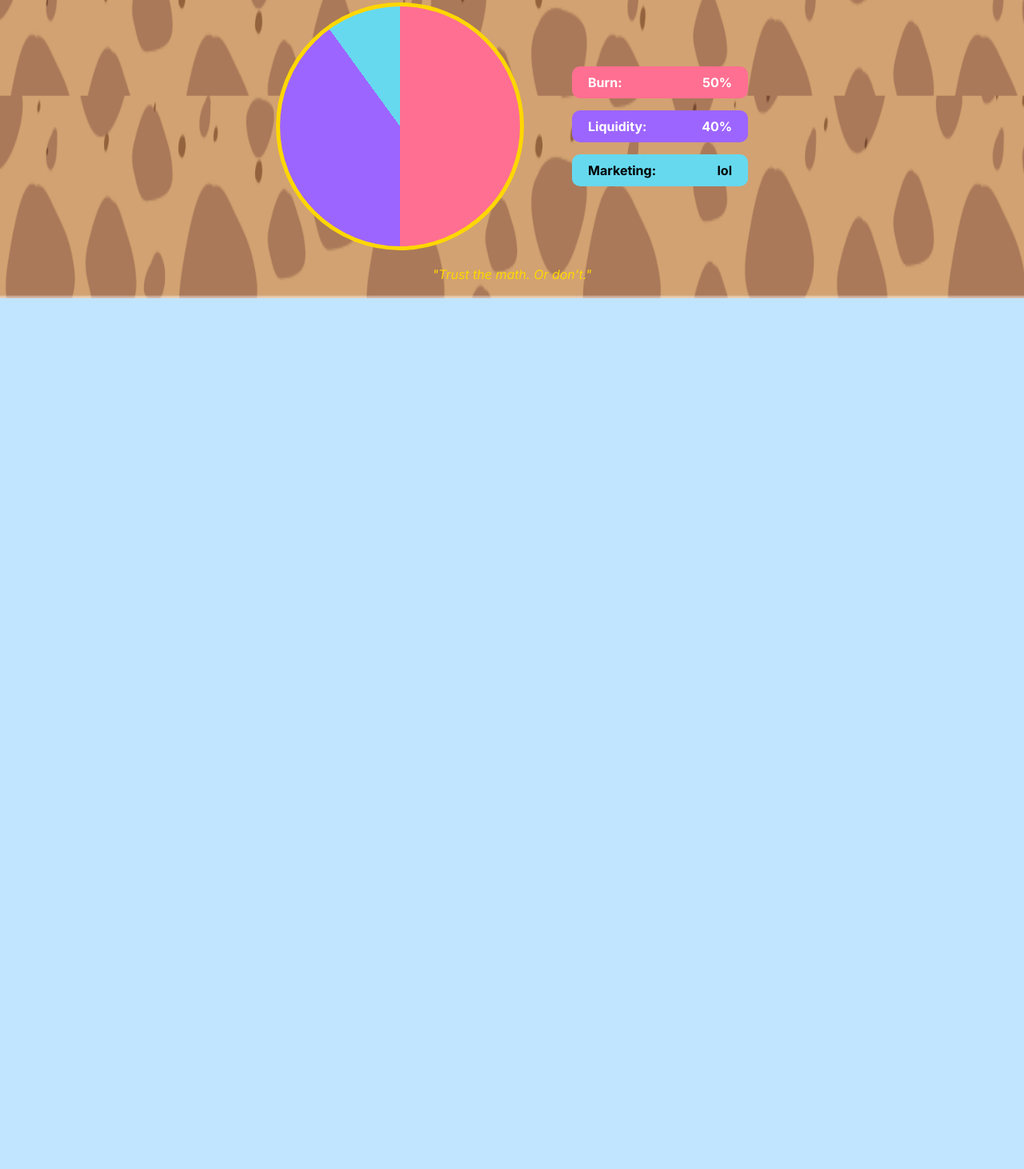
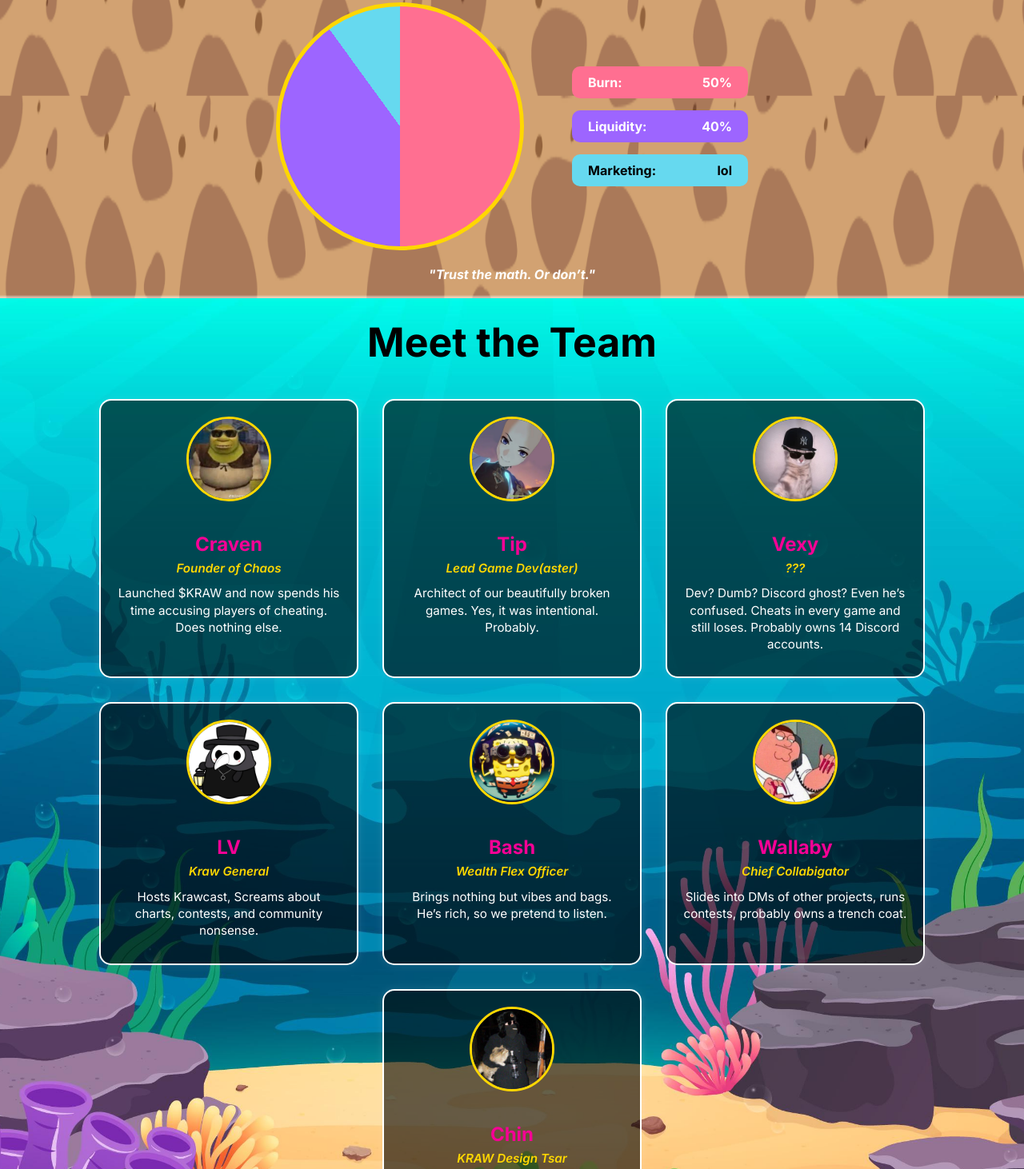
Before and after one commit to KrawDev/site, a plain HTML site: page index.html in a window 1280 px wide. Shown: the part 1807-3269 px from the top of the page at 80% size. Before the commit the page ends 2180 px from the top, so only its background shows below. Drawn offline with Linux system fonts and the light colour scheme.

Commit message:
Team section added

```diff
--- a/index.html
+++ b/index.html
@@ -117,9 +117,61 @@
 
       <div class="quote">"Trust the math. Or don’t."</div>
     </div>
-
   </section>
 
+  <section class="sea-section">
+    <h2 class="sub-heading">Meet the Team</h2>
+    <div class="team-container">
+      <div class="team-card">
+        <img src="assets/craven.png" alt="Craven" class="team-img">
+        <h3>Craven</h3>
+        <p class="role">Founder of Chaos</p>
+        <p>Launched $KRAW and now spends his time accusing players of cheating. Does nothing else.</p>
+      </div>
+
+      <div class="team-card">
+        <img src="assets/tip.png" alt="Tip" class="team-img">
+        <h3>Tip</h3>
+        <p class="role">Lead Game Dev(aster)</p>
+        <p>Architect of our beautifully broken games. Yes, it was intentional. Probably.</p>
+      </div>
+
+      <div class="team-card">
+        <img src="assets/vexy.png" alt="Vexy" class="team-img">
+        <h3>Vexy</h3>
+        <p class="role">???</p>
+        <p>Dev? Dumb? Discord ghost? Even he’s confused. Cheats in every game and still loses. Probably owns 14 Discord accounts.</p>
+      </div>
+
+      <div class="team-card">
+        <img src="assets/lv.png" alt="LV" class="team-img">
+        <h3>LV</h3>
+        <p class="role">Kraw General</p>
+        <p>Hosts Krawcast, Screams about charts, contests, and community nonsense.</p>
+      </div>
+
+      <div class="team-card">
+        <img src="assets/bash.png" alt="Bash" class="team-img">
+        <h3>Bash</h3>
+        <p class="role">Wealth Flex Officer</p>
+        <p>Brings nothing but vibes and bags. He’s rich, so we pretend to listen.</p>
+      </div>
+
+      <div class="team-card">
+        <img src="assets/wallaby.png" alt="Wallaby" class="team-img">
+        <h3>Wallaby</h3>
+        <p class="role">Chief Collabigator</p>
+        <p>Slides into DMs of other projects, runs contests, probably owns a trench coat.</p>
+      </div>
+
+      <div class="team-card">
+        <img src="assets/chin.png" alt="Chin" class="team-img">
+        <h3>Chin</h3>
+        <p class="role">KRAW Design Tsar</p>
+        <p>Makes things look KRAWsome. Also our Russian ambassador for reasons unknown.</p>
+      </div>
+    </div>
+  </section>
 
 
 
--- a/style.css
+++ b/style.css
@@ -396,11 +396,80 @@ body {
 }
 
 .quote {
-  color: gold;
+  color: white;
+  font-weight: bold;
   font-style: italic;
   margin-top: 20px;
   text-align: center;
 }
+
+.sea-section {
+  background-color: #c1e5ff;
+  background-image: url('assets/sea.jpg');
+  background-size: cover;
+  background-position: top;
+  background-repeat: no-repeat;
+  padding: 20px;
+  min-height: 800px;
+}
+
+.team-container {
+  display: flex;
+  flex-wrap: wrap;
+  justify-content: center;
+  gap: 30px;
+  max-width: 1200px;
+  margin: auto;
+}
+
+.team-card {
+  background-color: rgba(0, 0, 0, 0.6);
+  color: white;
+  border: 2px solid white;
+  border-radius: 15px;
+  padding: 20px;
+  width: 280px;
+  box-shadow: 0 0 12px rgba(255, 255, 255, 0.1);
+  transition: transform 0.2s;
+  display: flex;
+  flex-direction: column;
+  align-items: center;
+}
+
+.team-card:hover {
+  transform: scale(1.03);
+}
+
+.team-img {
+  width: 100px;
+  height: 100px;
+  border-radius: 50%;
+  object-fit: cover;
+  border: 3px solid gold;
+  margin-bottom: 15px;
+}
+
+.team-card h3 {
+  font-size: 1.5rem;
+  color: #f60195;
+  margin-bottom: 5px;
+}
+
+.team-card .role {
+  font-style: italic;
+  font-weight: 600;
+  color: #ffd700;
+  margin-bottom: 10px;
+}
+
+.team-card p {
+  font-size: 0.95rem;
+  line-height: 1.4;
+  margin: 0 0 10px;
+  text-align: center;
+}
+
+
 
 @media (max-width: 768px) {
   .navbar {
@@ -482,5 +551,14 @@ body {
     height: 220px;
   }
 
+  .team-container {
+    flex-direction: column;
+    align-items: center;
+  }
+
+  .team-card {
+    width: 90%;
+  }
+
 
 }
```
Also changed, not shown: assets/bash.png (added), assets/chin.png (added), assets/craven.png (added), assets/lv.png (added), assets/sea.jpg (added), assets/tip.png (added), assets/vexy.png (added), assets/wallaby.png (added).
